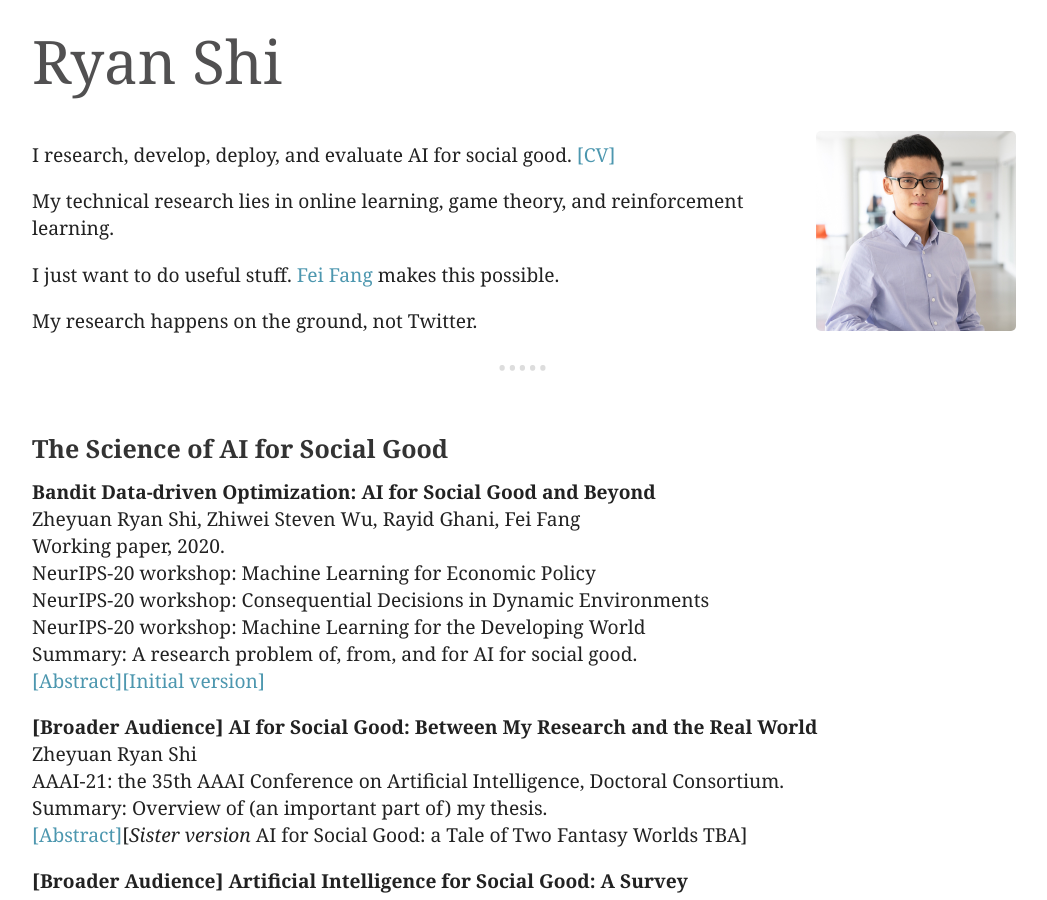
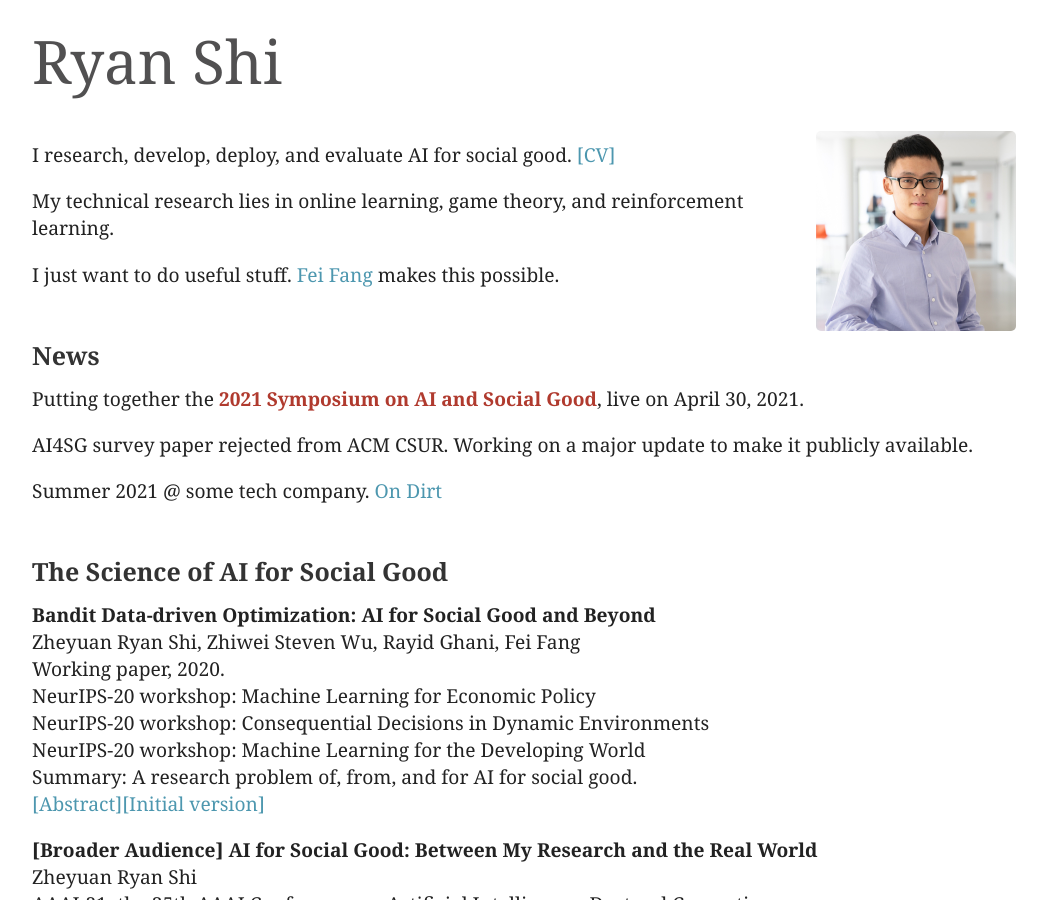
Before and after one commit to ryanzshi/ryanzshi.github.io, a Jekyll site: the page built from index.md, in a window 1280 px wide and 900 px high. Shown: the whole window, without its empty margins (116-1163 px from the left). Built offline with Jekyll 4.4.1, drawn with Linux system fonts in a browser that asks for light colours.

Commit message:
advertise symposium

```diff
--- a/index.md
+++ b/index.md
@@ -21,9 +21,15 @@ My technical research lies in online learning, game theory, and reinforcement le
 
 I just want to do useful stuff. [Fei Fang](https://feifang.info/) makes this possible.
 
-My research happens on the ground, not Twitter.
+### News
 
----
+Putting together the [<b><font color="#B03A2E">2021 Symposium on AI and Social Good</font></b>](http://aiandsocialgood.org/aisoc21), live on April 30, 2021.
+
+AI4SG survey paper rejected from ACM CSUR. Working on a major update to make it publicly available.
+
+Summer 2021 @ some tech company. [On Dirt](http://www.lehman-intl.com/jeffreylehman/speeches/on_dirt_may_30_2004.html)
+
+
 
 <script>
 function absCHF(Id) {
@@ -83,7 +89,7 @@ Summary: The title says it all.
 <blockquote>Artificial intelligence for social good (AI4SG) is a research theme that aims to use and advance artificial intelligence to address societal issues and improve the well-being of the world. AI4SG has received lots of attention from the research community in the past decade with several successful applications. Building on the most comprehensive collection of the AI4SG literature to date with over 1000 contributed papers, we provide a detailed account and analysis of the work under the theme in the following ways. (1) We quantitatively analyze the distribution and trend of the AI4SG literature in terms of application domains and AI techniques used. (2) We propose three conceptual methods to systematically group the existing literature and analyze the eight AI4SG application domains in a unified framework. (3) We distill five research topics that represent the common challenges in AI4SG across various application domains. (4) We discuss five issues that, we hope, can shed light on the future development of the AI4SG research.</blockquote>
 </div>
 
----
+
 
 ### Machine Learning for Food Waste and Security
 
@@ -111,7 +117,6 @@ rescue platforms match excess food with the communities in need, and leverage ex
 </div>
 
 
----
 
 ### Game Theory & Reinforcement Learning for Sustainability
 
@@ -149,7 +154,6 @@ IJCAI-ECAI-18: the 27th International Joint Conference on Artificial Intelligenc
 <blockquote>Effective game-theoretic modeling of defender-attacker behavior is becoming increasingly important. In many domains, the defender functions not only as a player but also the designer of the game's payoff structure. We study Stackelberg Security Games where the defender, in addition to allocating defensive resources to protect targets from the attacker, can strategically manipulate the attacker's payoff under budget constraints in weighted L^p-norm form regarding the amount of change. Focusing on problems with weighted L^1-norm form constraint, we present (i) a mixed integer linear program-based algorithm with approximation guarantee; (ii) a branch-and-bound based algorithm with improved efficiency achieved by effective pruning; (iii) a polynomial time approximation scheme for a special but practical class of problems. In addition, we show that problems under budget constraints in L^0-norm form and weighted L^\infty-norm form can be solved in polynomial time. We provide an extensive experimental evaluation of our proposed algorithms.</blockquote>
 </div>
 
----
 
 ### Machine Learning & Game Theory for Cyber Security
 
@@ -176,8 +180,6 @@ IAAI-20: 32nd Annual Conference on Innovative Applications of Artificial Intelli
 <blockquote>Cyber adversaries have increasingly leveraged social engineering attacks to breach large organizations and threaten the well-being of today's online users. One clever technique, the "watering hole" attack, compromises a legitimate website to execute drive-by download attacks by redirecting users to another malicious domain. We introduce a game-theoretic model that captures the salient aspects for an organization protecting itself from a watering hole attack by altering the environment information in web traffic so as to deceive the attackers. Our main contributions are (1) a novel Social Engineering Deception (SED) game model that features a continuous action set for the attacker, (2) an in-depth analysis of the SED model to identify computationally feasible real-world cases, and (3) the CyberTWEAK algorithm which solves for the optimal protection policy. To illustrate the potential use of our framework, we built a browser extension based on our algorithms which is now publicly available online. The CyberTWEAK extension will be vital to the continued development and deployment of countermeasures for social engineering.</blockquote>
 </div>
 
-
----
 
 ### Miscellaneous
 
```
